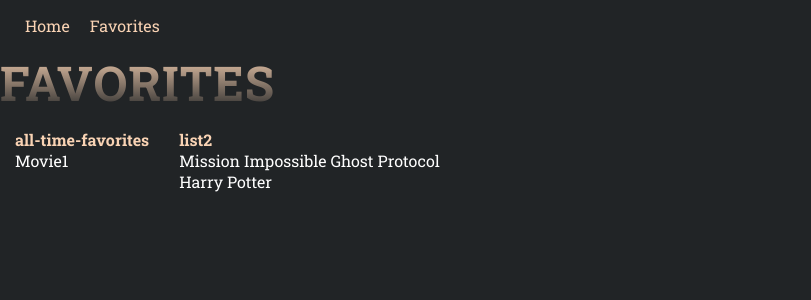
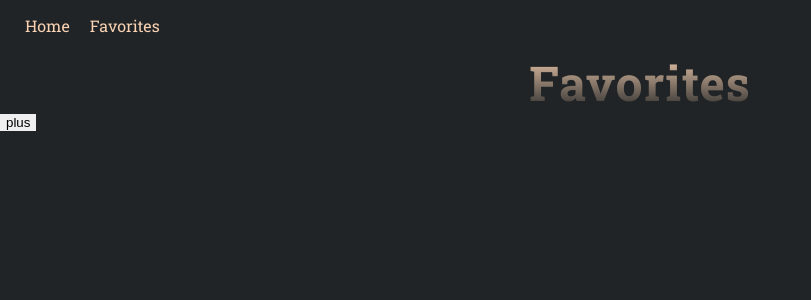
Before and after one commit to dhruvarayasam/movie-site, a React (Create React App) app: page /favorites in a window 1280 px wide. Shown: the top 300 px of the page, without its empty margins (0-811 px from the left). Built offline with nearby package versions, Linux system fonts and the light colour scheme.

Commit message:
added condition for render

```diff
--- a/src/App.css
+++ b/src/App.css
@@ -263,13 +263,8 @@ nav {
   text-decoration: none;
 }
 
-.favorites-heading {
-  text-align: center;
-}
-
 .all-lists {
   display:flex;
-
 }
 
 .lists {
--- a/src/components/FavoritesPage.js
+++ b/src/components/FavoritesPage.js
@@ -134,13 +134,16 @@ export default function FavoritesPage() {
 
     // now in html, we must iterate through all keys in favoriteList object, assign these as FOLDERS
     // under each folder, render each movie w/ its respective title
+
+    const isFavoritesEmpty = Object.keys(favoritesList).length > 0
+
     return (
         <div>
-            <div className="favorites-heading">
-                <h1>FAVORITES</h1>
-            </div>
+            <center>
+                <h1>Favorites</h1>
+            </center>
             <div className="all-lists">
-                {
+                {isFavoritesEmpty && (
                     Object.entries(favoritesList).map((collection) => {
                         const folderName = collection[0]
                         const moviesList = collection[1]
@@ -163,7 +166,12 @@ export default function FavoritesPage() {
                             </div>
                         )
                     })
+                )
                 }
+
+                {!isFavoritesEmpty && (
+                    <button>plus</button>
+                )}
             </div >
         </div>
     )
--- a/src/contexts/ListContext.js
+++ b/src/contexts/ListContext.js
@@ -4,7 +4,7 @@ export const FavoritesContext = createContext({})
 
 export function FavoritesListProvider({children}) {
 
-    const [favoritesList, setFavoritesList] = useState({'all-time-favorites': [['Movie1', 1]], 'list2':[['Mission Impossible Ghost Protocol', 109], ['Harry Potter', 987]]});
+    const [favoritesList, setFavoritesList] = useState({});
 
     return (
         <FavoritesContext.Provider value={{favoritesList, setFavoritesList}}>
```
